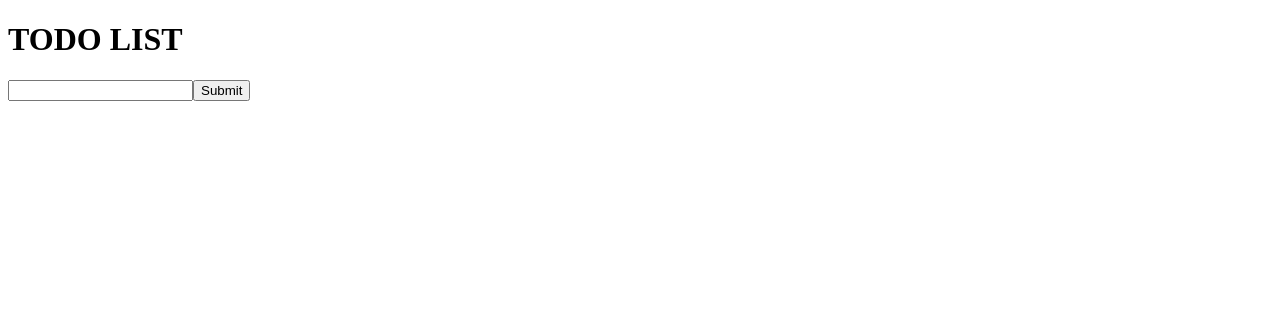
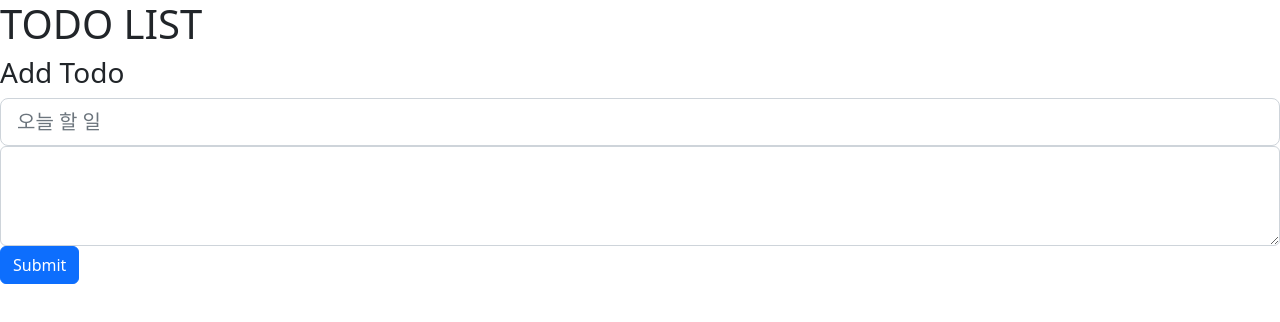
Before and after one commit to CN-DEV-STUDY/todo-react, a React (Create React App) app: page / in a window 1280 px wide. Shown: the top 322 px of the page. Built offline with nearby package versions, Linux system fonts and the light colour scheme.

Commit message:
TODO 등록 성공

```diff
--- a/package.json
+++ b/package.json
@@ -6,7 +6,9 @@
     "@testing-library/jest-dom": "^5.16.5",
     "@testing-library/react": "^13.4.0",
     "@testing-library/user-event": "^13.5.0",
+    "axios": "^0.27.2",
     "bootstrap": "^5.2.1",
+    "http-proxy-middleware": "^2.0.6",
     "react": "^18.2.0",
     "react-bootstrap": "^2.5.0",
     "react-dom": "^18.2.0",
--- a/src/components/AddTodo.js
+++ b/src/components/AddTodo.js
@@ -1,8 +1,59 @@
+import { useState } from "react";
+import FloatingLabel from "react-bootstrap/FloatingLabel";
+import { Button, InputGroup, Form } from "react-bootstrap";
+import "bootstrap/dist/css/bootstrap.min.css";
+import axios from "axios";
+
 function AddTodo() {
+  const [title, setTitle] = useState("");
+  const [content, setContent] = useState("");
+
+  const onTitleChange = (event) => {
+    setTitle(event.target.value);
+  };
+  const onContentChange = (event) => {
+    setContent(event.target.value);
+  };
+
+  const onSubmit = (event) => {
+    event.preventDefault();
+    const url = "/todo/register";
+    const data = {
+      mno: 1,
+      uno: 1,
+      title: title,
+      content: content,
+    };
+    axios.post(url, data);
+
+    setTitle("");
+    setContent("");
+  };
+
   return (
     <>
-      <input type="text" />
-      <button>Submit</button>
+      <h3>Add Todo</h3>
+      <form onSubmit={onSubmit}>
+        <InputGroup size="lg">
+          <Form.Control
+            onChange={onTitleChange}
+            value={title}
+            placeholder="오늘 할 일"
+          />
+        </InputGroup>
+
+        <FloatingLabel controlId="floatingTextarea2" label="">
+          <Form.Control
+            as="textarea"
+            onChange={onContentChange}
+            value={content}
+            style={{ height: "100px" }}
+          />
+        </FloatingLabel>
+        <Button type="submit" variant="primary">
+          Submit
+        </Button>
+      </form>
     </>
   );
 }
```
Also changed, not shown: 1 other file (tests, documents, lock files or other folders).
